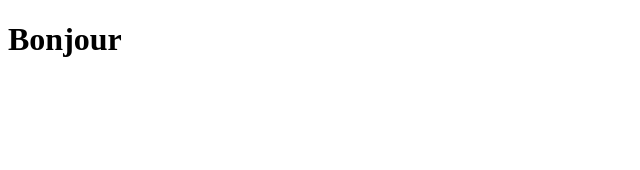
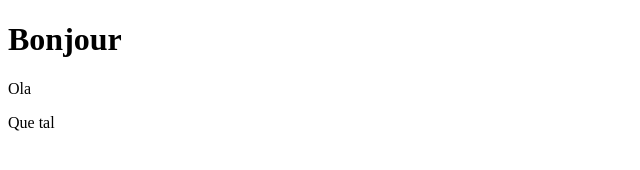
Before and after one commit to flexbox/raf-git-intro, a plain HTML site: page index.html in a window 1280 px wide. Shown: the full height of the page, 0-640 px from the left. Drawn offline with Linux system fonts and the light colour scheme.

Commit message:
add content

```diff
--- a/index.html
+++ b/index.html
@@ -9,5 +9,7 @@
 <body>
 
 	<h1>Bonjour</h1>
+	<p>Ola</p>
+	<p>Que tal</p>
 </body>
 </html>
```
